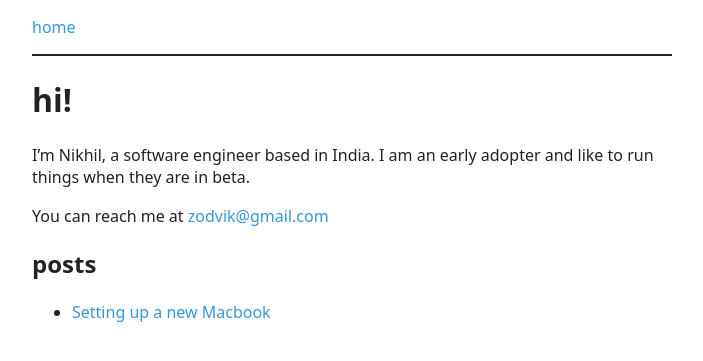
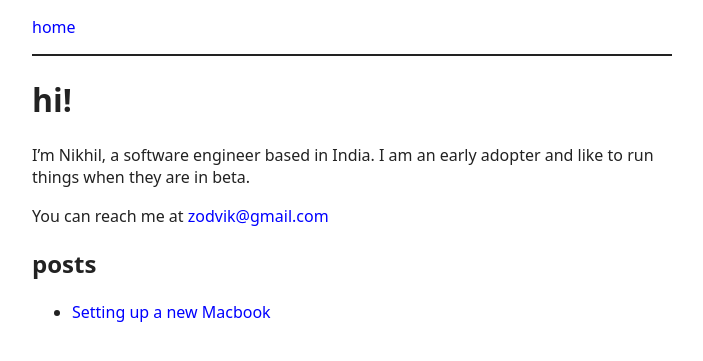
Before and after one commit to zodvik/zodvik.github.io, a Jekyll site: the page built from index.md, in a window 1280 px wide. Shown: the top 361 px of the page, without its empty margins (288-991 px from the left). Built offline with Jekyll 4.4.1, drawn with Linux system fonts in a browser that asks for light colours; Markdown is read by kramdown in place of the engine named in the settings.

Commit message:
style link

```diff
--- a/_layouts/default.html
+++ b/_layouts/default.html
@@ -23,7 +23,7 @@
 			font-size: 85%;
 		}
 		a {
-			color: #3498db; /* Disable link color states */
+			color: blue; /* Disable link color states */
 			text-decoration: none; /* Disable underlines */
 		}
 		a:hover {
```
